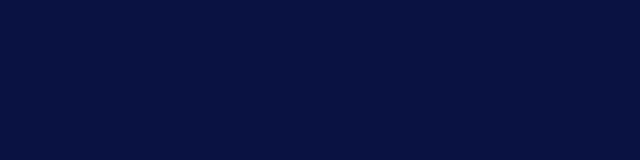
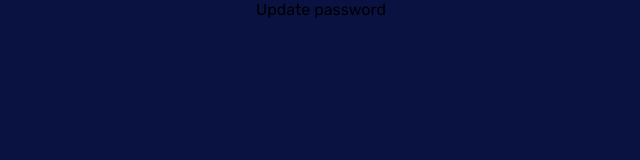
Before and after one commit to marciorasf/hippocards-web, a React (Create React App) app: page /change-password/1 in a window 1280 px wide. Shown: the top 160 px of the page, without its empty margins (319-959 px from the left). Built offline with nearby package versions, Linux system fonts and the light colour scheme.

Commit message:
add route and page to change password

```diff
--- /dev/null
+++ b/src/pages/ChangePassword/index.tsx
@@ -0,0 +1,5 @@
+import React from "react";
+
+export default function ChangePassword() {
+  return <h1>Update password</h1>;
+}
--- a/src/routes/public.tsx
+++ b/src/routes/public.tsx
@@ -1,12 +1,14 @@
 import React from "react";
 import { Route, Switch } from "react-router-dom";
 
+import ChangePassword from "../pages/ChangePassword";
 import Landing from "../pages/Landing";
 
 function PublicRoutes() {
   return (
     <Switch>
       <Route path="/landing" exact component={Landing} />
+      <Route path="/change-password/:token" exact component={ChangePassword} />
     </Switch>
   );
 }
```
